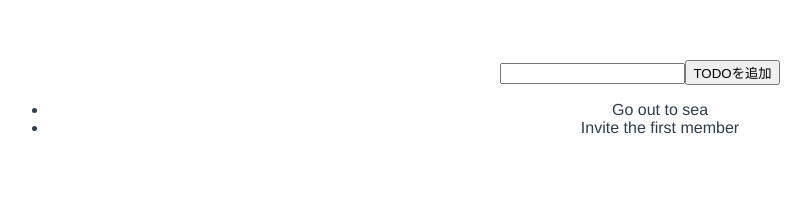
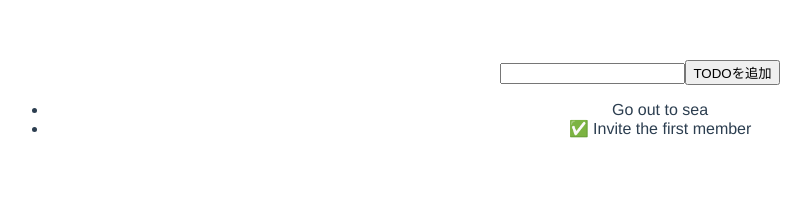
Before and after one commit to Takahiro800/vue-sample-todo, a Vue app in the folder vue-todo-list/: page / in a window 1280 px wide. Shown: the top 209 px of the page, without its empty margins (0-811 px from the left). Built offline with nearby package versions, Linux system fonts and the light colour scheme.

Commit message:
feat(p53-1): 完了のチェック表示とクリックによる変更の実装

```diff
--- a/vue-todo-list/src/components/ToDoList.vue
+++ b/vue-todo-list/src/components/ToDoList.vue
@@ -3,7 +3,8 @@
     <input v-model="inputValue" />
     <button v-on:click="handleClick">TODOを追加</button>
     <ul>
-      <li v-for="todo in todoItems" v-bind:key="todo.id">
+      <li v-for="todo in todoItems" v-bind:key="todo.id" v-on:click="todo.done = !todo.done">
+        <span v-if="todo.done">✅</span>
         {{ todo.text }}
       </li>
     </ul>
@@ -16,8 +17,8 @@ export default {
     return {
       inputValue: '',
       todoItems: [
-        { id: 1, text: 'Go out to sea' },
-        { id: 2, text: 'Invite the first member' },
+        { id: 1, done: false, text: 'Go out to sea' },
+        { id: 2, done: true, text: 'Invite the first member' },
       ],
     };
   },
```
